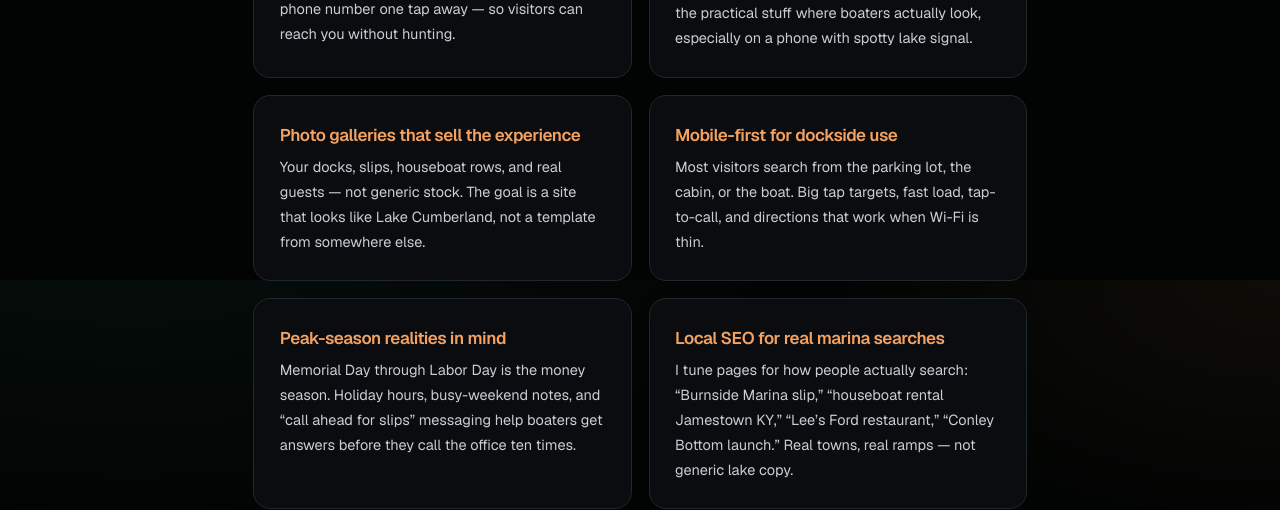
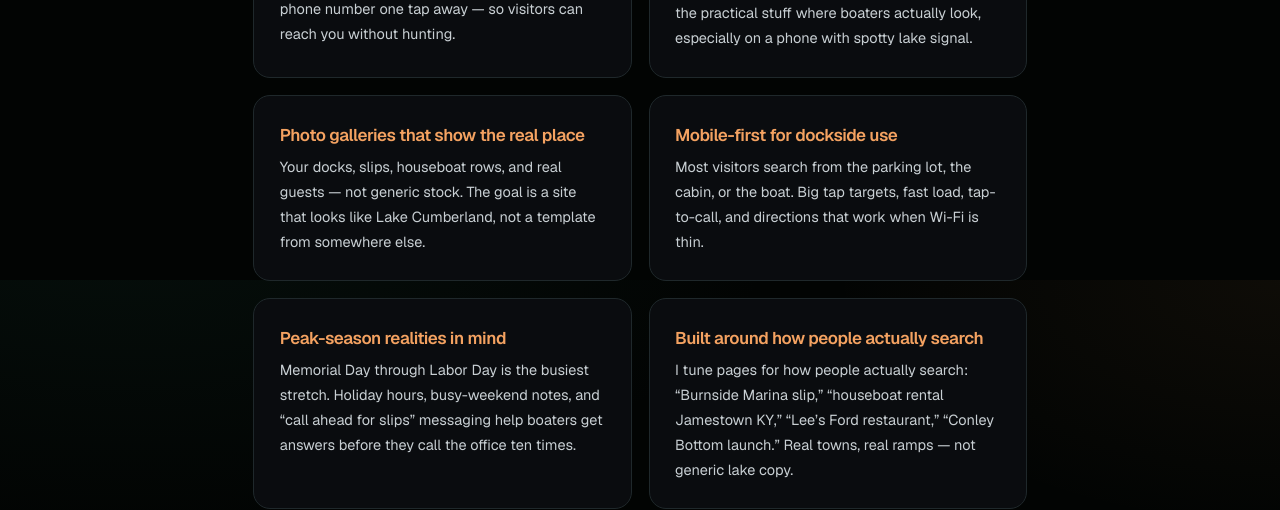
Before and after one commit to muhgits77/bluegrass-digital-forge-g, a Next.js app: page /marina-websites in a window 1280 px wide. Shown: the part 1320-1830 px from the top of the page. Built offline with nearby package versions, Linux system fonts and the light colour scheme.

Commit message:
Soften remaining salesy phrases on marina-websites page

```diff
--- a/app/marina-websites/page.tsx
+++ b/app/marina-websites/page.tsx
@@ -38,7 +38,7 @@ const benefits = [
     body: "Dock rules, fuel hours, pump-out, restrooms, restaurants, and lodging matter at the ramp. I put the practical stuff where boaters actually look, especially on a phone with spotty lake signal.",
   },
   {
-    title: "Photo galleries that sell the experience",
+    title: "Photo galleries that show the real place",
     body: "Your docks, slips, houseboat rows, and real guests — not generic stock. The goal is a site that looks like Lake Cumberland, not a template from somewhere else.",
   },
   {
@@ -47,10 +47,10 @@ const benefits = [
   },
   {
     title: "Peak-season realities in mind",
-    body: "Memorial Day through Labor Day is the money season. Holiday hours, busy-weekend notes, and “call ahead for slips” messaging help boaters get answers before they call the office ten times.",
+    body: "Memorial Day through Labor Day is the busiest stretch. Holiday hours, busy-weekend notes, and “call ahead for slips” messaging help boaters get answers before they call the office ten times.",
   },
   {
-    title: "Local SEO for real marina searches",
+    title: "Built around how people actually search",
     body: "I tune pages for how people actually search: “Burnside Marina slip,” “houseboat rental Jamestown KY,” “Lee’s Ford restaurant,” “Conley Bottom launch.” Real towns, real ramps — not generic lake copy.",
   },
 ];
@@ -424,7 +424,7 @@ export default function MarinaWebsitesPage() {
       {/* CTA */}
       <div className="mt-12 rounded-2xl border border-[#1a2225] bg-[#0a0c0f] p-8 text-center">
         <h2 className="text-2xl tracking-tight font-semibold">
-          Ready for a marina site that works as hard as your dock?
+          Thinking about a website for your dock or marina?
         </h2>
         <p className="mt-2 text-[#9aa6ad] max-w-md mx-auto">
           Tell me about your dock or marina — anywhere on Lake Cumberland. Flat
```
